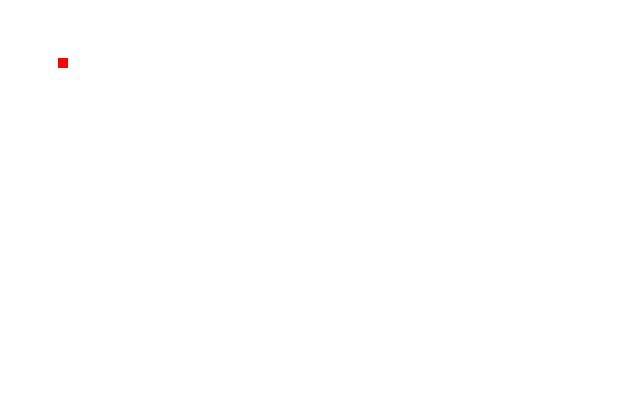
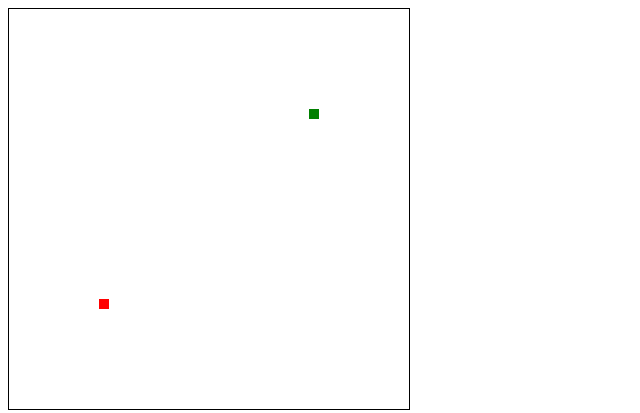
Before and after one commit to YasuakiYoshii/github-copilot-chat-demo, a plain HTML site: page docs/index.html in a window 1280 px wide. Shown: the whole page, without its empty margins (0-640 px from the left). Drawn offline with Linux system fonts and the light colour scheme.

Commit message:
third commit

```diff
--- a/docs/index.html
+++ b/docs/index.html
@@ -2,9 +2,14 @@
 <html>
   <head>
     <title>Snake Game</title>
+    <style>
+      canvas {
+        border: 1px solid black;
+      }
+    </style>
   </head>
   <body>
-    <canvas id="snake" width="400" height="400"></canvas>
+    <canvas id="canvas"></canvas>
     <script src="index.js"></script>
   </body>
 </html>
--- a/docs/index.js
+++ b/docs/index.js
@@ -1,10 +1,12 @@
-// Set up the canvas and context
-const canvas = document.getElementById('snake');
+// Set up the canvas
+const canvas = document.getElementById('canvas');
 const ctx = canvas.getContext('2d');
+canvas.width = 400;
+canvas.height = 400;
 
 // Set up the game variables
 let snake = [{x: 10, y: 10}];
-let food = {x: 5, y: 5};
+let food = {x: Math.floor(Math.random() * canvas.width / 10), y: Math.floor(Math.random() * canvas.height / 10)};
 let direction = 'right';
 
 // Set up the game loop
@@ -27,22 +29,33 @@ function gameLoop() {
   }
   snake.unshift(head);
 
-  // Check for collision with food
+  // Check for collision with the food
   if (head.x === food.x && head.y === food.y) {
-    food.x = Math.floor(Math.random() * canvas.width);
-    food.y = Math.floor(Math.random() * canvas.height);
+    // Generate new food
+    food.x = Math.floor(Math.random() * canvas.width / 10);
+    food.y = Math.floor(Math.random() * canvas.height / 10);
   } else {
+    // Remove the tail segment
     snake.pop();
   }
 
-  // Check for collision with walls
-  if (head.x < 0 || head.x >= canvas.width || head.y < 0 || head.y >= canvas.height) {
+  // Check for collision with the walls or the snake's body
+  if (head.x < 0 || head.x >= canvas.width / 10 ||
+      head.y < 0 || head.y >= canvas.height / 10 ||
+      snake.slice(1).some(segment => segment.x === head.x && segment.y === head.y)) {
     clearInterval(intervalId);
     alert('Game over!');
+    // Reset the game variables
+    snake = [{x: 10, y: 10}];
+    food = {x: Math.floor(Math.random() * canvas.width / 10), y: Math.floor(Math.random() * canvas.height / 10)};
+    direction = 'right';
+    intervalId = setInterval(gameLoop, 100);
   }
 
+  // Clear the canvas
+  ctx.clearRect(0, 0, canvas.width, canvas.height);
+
   // Draw the game
-  ctx.clearRect(0, 0, canvas.width, canvas.height);
   ctx.fillStyle = 'green';
   snake.forEach(segment => {
     ctx.fillRect(segment.x * 10, segment.y * 10, 10, 10);
```
